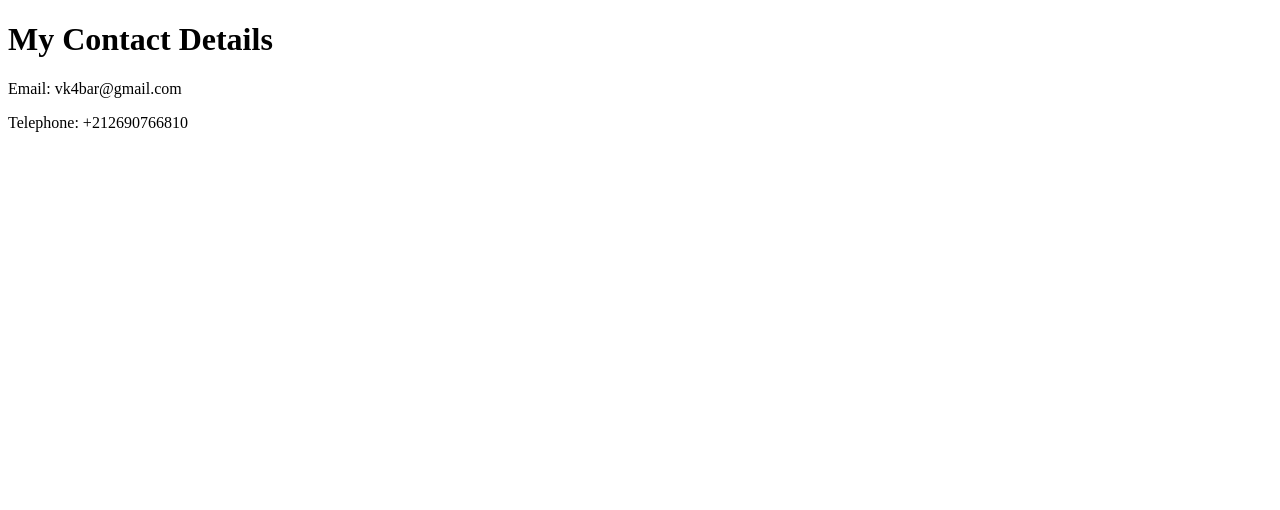
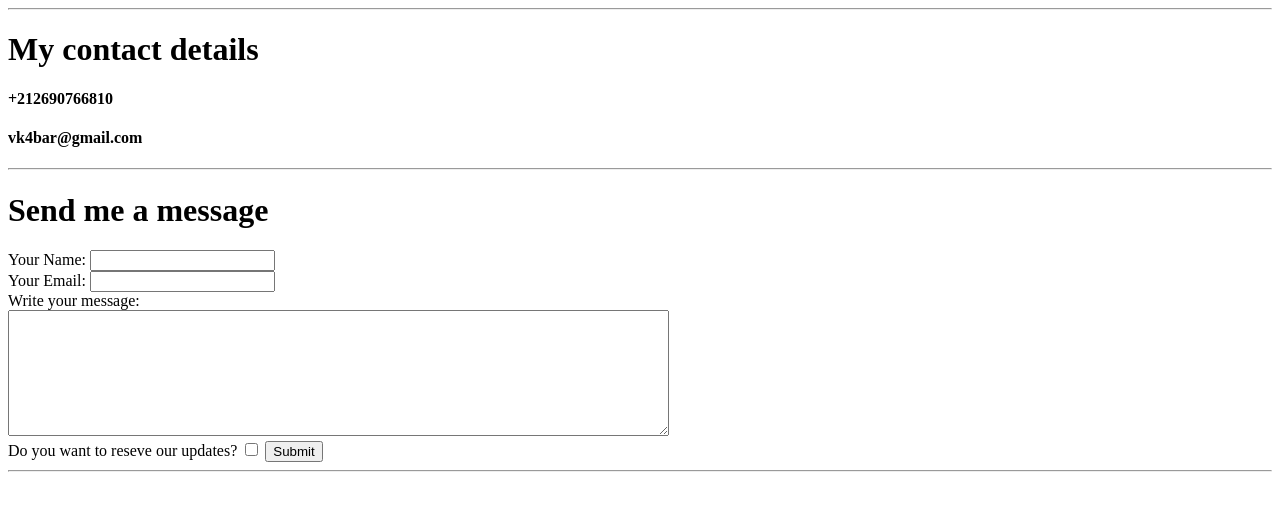
Before and after one commit to MRWHY-APK/cv, a plain HTML site: page Contact Me.html in a window 1280 px wide. Drawn offline with Linux system fonts and the light colour scheme.

Commit message:
Add files via upload

```diff
--- a/Contact Me.html
+++ b/Contact Me.html
@@ -2,12 +2,30 @@
 <html lang="en" dir="ltr">
   <head>
     <meta charset="utf-8">
-    <title>Contact Me</title>
+    <title>Contact me</title>
   </head>
   <body>
-    <h1>My Contact Details</h1>
-    <p>Email: vk4bar@gmail.com</p>
-    <p>Telephone: +212690766810</p>
+    <hr>
+    <h1>My contact details</h1>
+<h4>+212690766810</h4>
+<h4>vk4bar@gmail.com</h4>
+<hr>
+<h1>Send me a message</h1>
+
+<form action="mailto:vk4bar@gmail.com" method="post" enctype="text/plain">
+<label>Your Name:</label>
+  <input type="text" name="" value=""><br>
+<label>Your Email:</label>
+<input type="email" name="" value=""><br>
+Write your message: <br>
+<textarea name="name" rows="8" cols="80"></textarea><br>
+<label>Do you want to reseve our updates?</label>
+<input type="checkbox" name="" value="">
+<input type="submit" name="">
+</form>
+<hr>
+
+
 
 
   </body>
```
